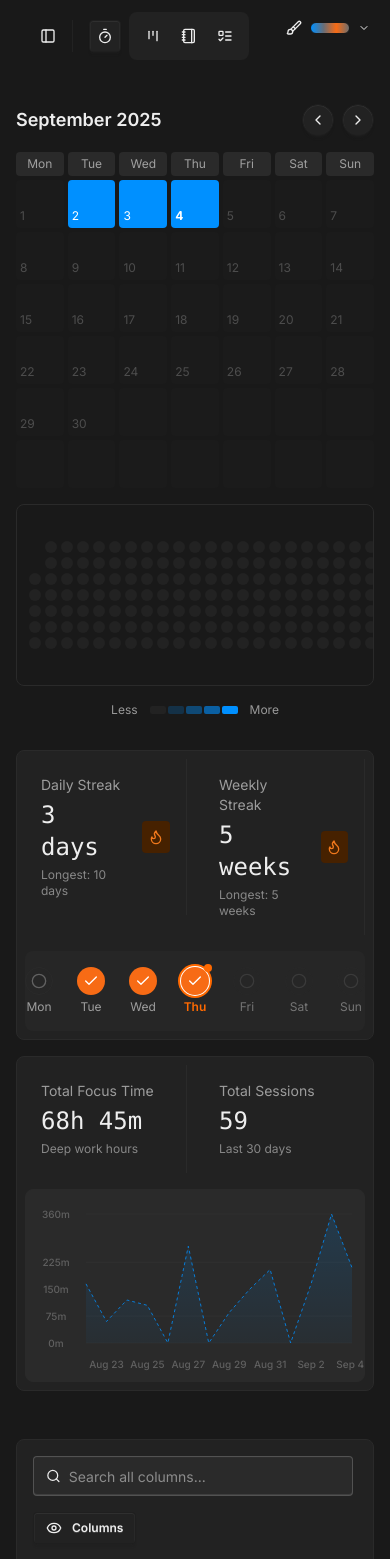
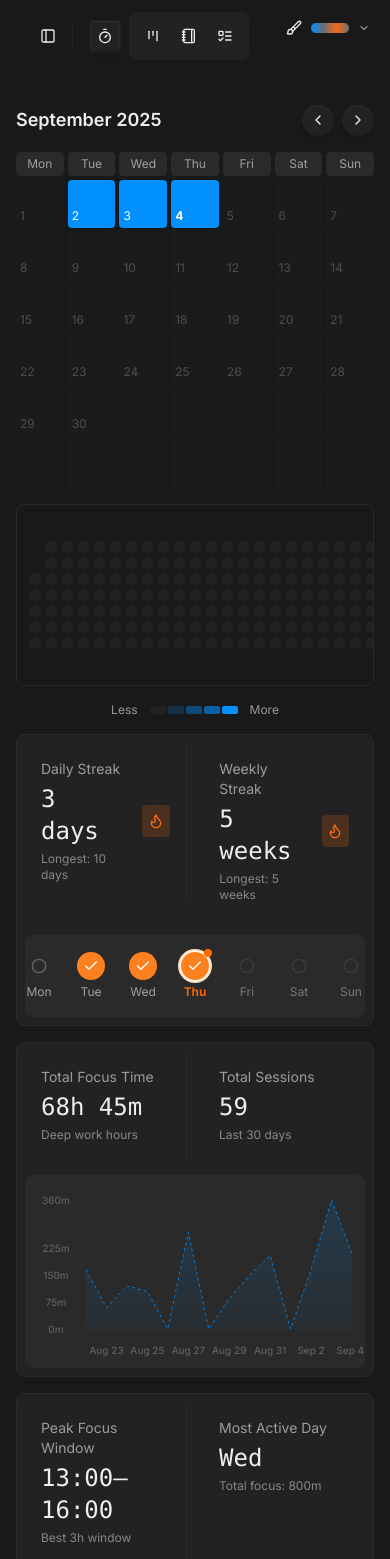
Before and after one commit to vaujan/deepflow, a Next.js app: page /stats in a window 390 px wide. Shown: the top 1559 px of the page. Built offline with nearby package versions, Linux system fonts and the light colour scheme.

Commit message:
wip: layout

```diff
--- a/package.json
+++ b/package.json
@@ -17,6 +17,7 @@
 		"@radix-ui/react-scroll-area": "^1.2.10",
 		"@tailwindcss/postcss": "^4.1.12",
 		"@tanstack/react-table": "^8.21.3",
+		"@tanstack/react-virtual": "^3.13.12",
 		"@tauri-apps/api": "^2.8.0",
 		"@tiptap/extension-code-block": "^3.3.0",
 		"@tiptap/extension-hard-break": "^3.3.1",
--- a/src/app/stats/page.tsx
+++ b/src/app/stats/page.tsx
@@ -5,12 +5,11 @@ import Sidebar from "../../components/ui/sidebar";
 import Header from "../../components/ui/header";
 import StatsOverview from "../../components/ui/stats-overview";
 import SessionHistory from "../../components/ui/session-history";
-import ProductivityChart from "../../components/ui/productivity-chart";
-import FocusInsights from "../../components/ui/focus-insights";
 import HeatMap from "../../components/ui/heat-map";
 import FocusStreak from "../../components/ui/focus-streak";
-import TagFocusChart from "../../components/ui/tag-focus-chart";
-import PeakFocusWindowChart from "../../components/ui/peak-focus-window-chart";
+import TagsOverview from "@/src/components/ui/tags-overview";
+import FocusInsights from "@/src/components/ui/focus-insights";
+import PeakFocusWindowChart from "@/src/components/ui/peak-focus-window-chart";
 
 export default function StatsPage() {
 	return (
@@ -21,29 +20,25 @@ export default function StatsPage() {
 				<Header />
 				<div className="flex w-full h-full flex-col">
 					<div className="w-full h-full overflow-x-auto horizontal-scroll-container">
-						<div className="flex flex-col gap-12 w-full h-full px-4 lg:px-8 py-4">
+						<div className="flex flex-col gap-4 w-full h-full px-4 lg:px-8 py-4">
 							{/* Stats Overview Cards */}
-							<div className="card lg:flex-row gap-8">
+							<div className="card lg:flex-row gap-4">
 								<HeatMap />
+
 								<div className="flex lg:max-w-3xl h-full flex-col w-full gap-4">
 									<FocusStreak />
 									<StatsOverview />
 								</div>
 							</div>
 
-							{/* Streaks */}
-							{/* 							<div className="grid grid-cols-1 gap-4">
-								<StreakCards />
+							<div className="flex lg:flex-row h-full flex-col w-full gap-4">
+								<PeakFocusWindowChart />
+								<TagsOverview />
 							</div>
- */}
-							{/* Charts and Insights Grid */}
-							{/* <div className="grid grid-cols-1 xl:grid-cols-2 gap-4">
-								<TagFocusChart />
-								<PeakFocusWindowChart />
-							</div> */}
+							{/* <FocusInsights /> */}
 
 							{/* Session History */}
-							<div className="">
+							<div className="flex gap-4 flex-col lg:flex-row">
 								<SessionHistory />
 							</div>
 						</div>
--- a/src/components/ui/focus-streak.tsx
+++ b/src/components/ui/focus-streak.tsx
@@ -68,13 +68,13 @@ export default function FocusStreak({ className = "" }: FocusStreakProps) {
 
 									{/* Icon - only show if there are daily streaks */}
 									{streaks.currentStreakDays > 0 && (
-										<div className="bg-orange-4 size-8 flex justify-center items-center rounded-sm">
-											<Flame className="size-4 text-orange-10 animate-pulse" />
+										<div className="bg-accent/20 size-8 flex justify-center items-center rounded-sm">
+											<Flame className="size-4 text-accent animate-pulse" />
 										</div>
 									)}
 								</div>
 
-								<div className="flex gap-4 items-center border-r-1 border-border w-full p-4 h-fit">
+								<div className="flex gap-4 items-center w-full p-4 h-fit">
 									<div className="flex flex-col gap-1">
 										<p className="text-sm text-medium text-base-content/60">
 											Weekly Streak
@@ -91,15 +91,15 @@ export default function FocusStreak({ className = "" }: FocusStreakProps) {
 
 									{/* Icon - only show if there are weekly streaks */}
 									{streaks.currentStreakWeeks > 0 && (
-										<div className="bg-orange-4 size-8 flex justify-center items-center rounded-sm">
-											<Flame className="size-4 text-orange-10 animate-pulse" />
+										<div className="bg-accent/20 size-8 flex justify-center items-center rounded-sm">
+											<Flame className="size-4 text-accent animate-pulse" />
 										</div>
 									)}
 								</div>
 							</div>
 
 							{/* Weekly Activity Grid */}
-							<div className="bg-gray-4/50 relative rounded-box flex p-4 justify-center items-center gap-3 overflow-x-auto">
+							<div className="bg-base-100 border border-border relative rounded-box flex p-4 justify-center items-center gap-3 overflow-x-auto">
 								<span className="text-xs invisible md:visible absolute left-2 top-2 badge badge-neutral badge-soft font-medium text-base-content/70">
 									Week{" "}
 									{Math.ceil(
@@ -121,13 +121,14 @@ export default function FocusStreak({ className = "" }: FocusStreakProps) {
 										>
 											<div
 												className={`size-7 rounded-full grid place-items-center border relative ${
-													isActive ? "border-transparent" : "border-border"
+													isActive
+														? "border-transparent bg-orange-10"
+														: "border-border"
 												} ${
-													isToday ? "ring-2 ring-orange-500 ring-offset-1" : ""
-												} ${isFuture ? "opacity-50" : ""}`}
-												style={{
-													backgroundColor: isActive ? accent : "transparent",
-												}}
+													isToday ? "ring-2 ring-orange-12 ring-offset-1" : ""
+												} ${isFuture ? "opacity-50" : ""}
+
+												`}
 											>
 												{isActive ? (
 													<Check className="size-4 text-white" />
```
Also changed, not shown: 1 other file (tests, documents, lock files or other folders).
